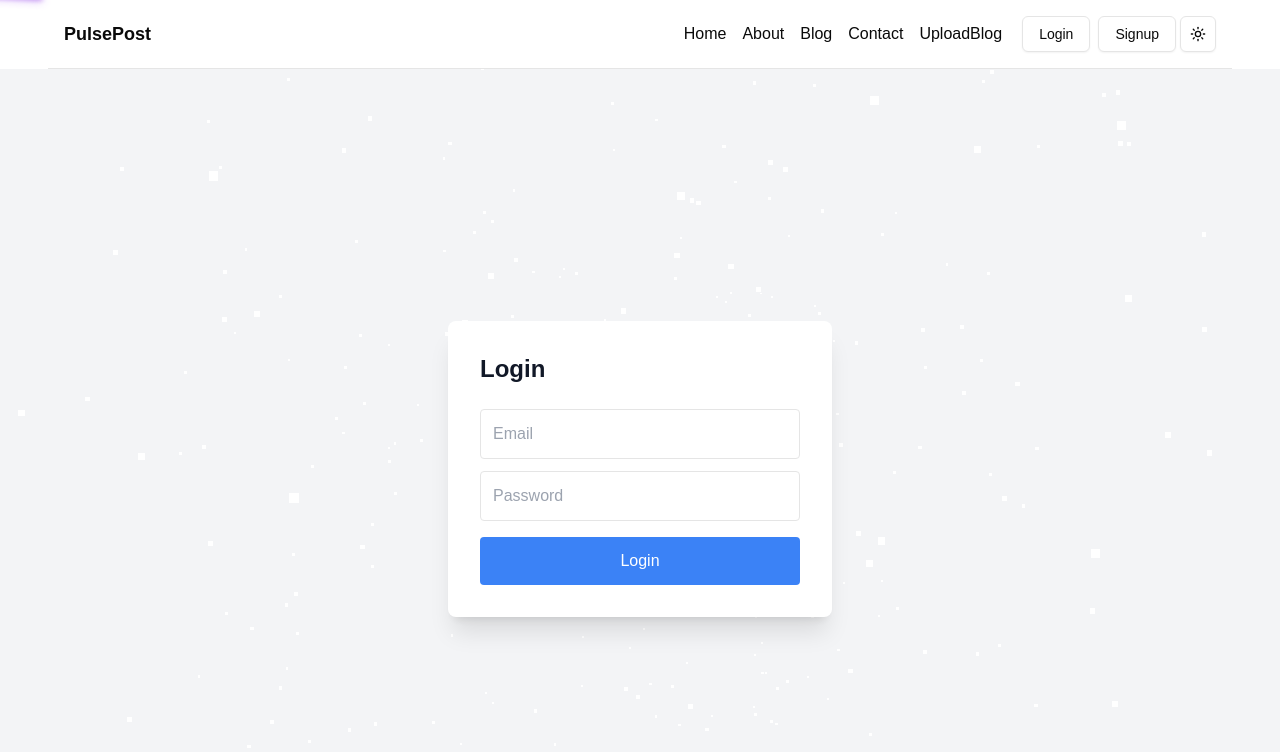
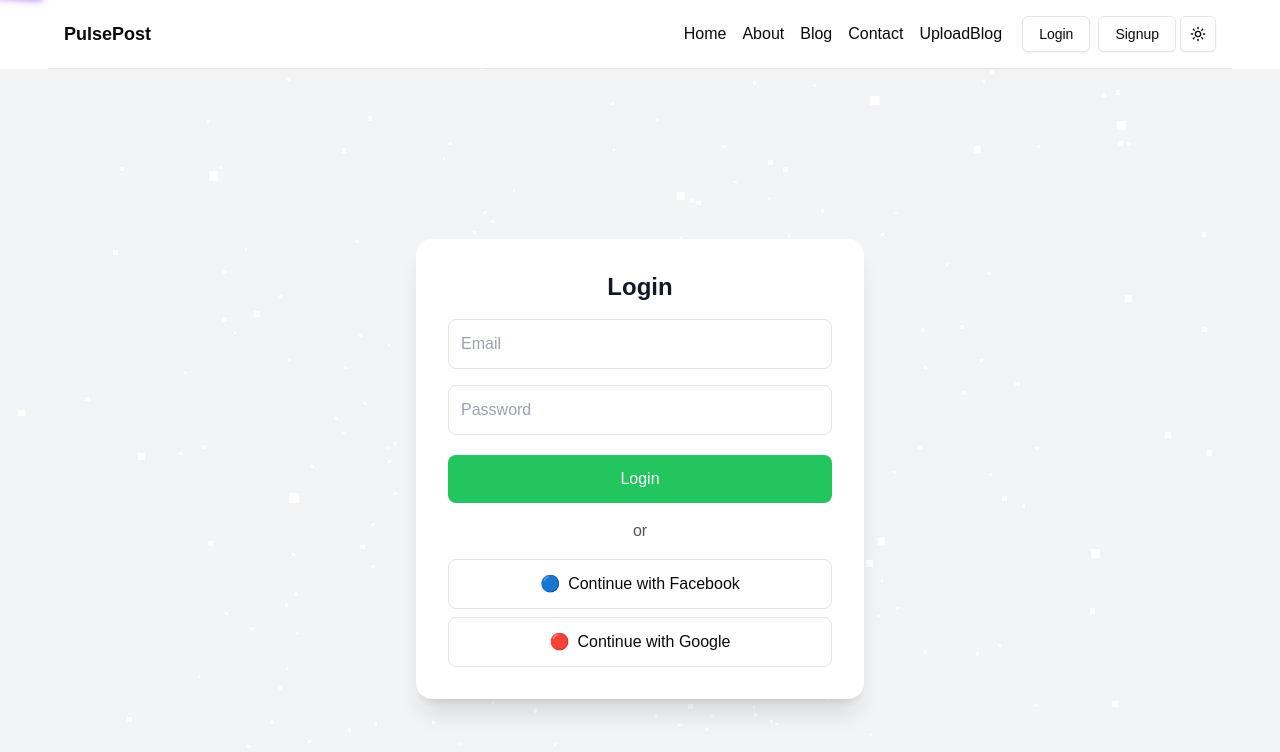
Before and after one commit to amreshkyadav998/PulsePost, a Next.js app: page /login in a window 1280 px wide. Shown: the top 752 px of the page. Built offline with nearby package versions, Linux system fonts and the light colour scheme.

Commit message:
some changes in ui of login

```diff
--- a/app/login/page.js
+++ b/app/login/page.js
@@ -25,19 +25,52 @@ export default function LoginPage() {
   };
 
   return (
-    <div className="relative min-h-screen flex items-center justify-center bg-gray-100 dark:bg-gray-900 transition-colors">
+    <div className="relative min-h-screen flex items-center justify-center bg-gray-100 dark:bg-black transition-colors px-4">
       <Toaster position="top-right" reverseOrder={false} />
 
       {/* Three.js Background */}
       <ThreeBackground />
 
-      <form onSubmit={handleSubmit} className="relative z-10 p-8 bg-white dark:bg-gray-800 shadow-xl rounded-lg max-w-sm w-full">
-        <h2 className="text-2xl font-semibold mb-6 text-gray-900 dark:text-white">Login</h2>
-        <input type="email" placeholder="Email" className="w-full p-3 border dark:border-gray-600 dark:bg-gray-700 dark:text-white rounded mb-3"
-          value={email} onChange={(e) => setEmail(e.target.value)} required />
-        <input type="password" placeholder="Password" className="w-full p-3 border dark:border-gray-600 dark:bg-gray-700 dark:text-white rounded mb-4"
-          value={password} onChange={(e) => setPassword(e.target.value)} required />
-        <button type="submit" className="w-full bg-blue-500 hover:bg-blue-600 text-white p-3 rounded">Login</button>
+      <form
+        onSubmit={handleSubmit}
+        className="relative z-10 bg-white dark:bg-gray-900 shadow-xl rounded-2xl p-6 sm:p-8 max-w-xs sm:max-w-sm md:max-w-md w-full"
+      >
+        <h2 className="text-center text-2xl font-bold mb-4 text-gray-900 dark:text-white">
+          Login
+        </h2>
+
+        {/* Input Fields */}
+        <div className="space-y-4">
+          <input
+            type="email" placeholder="Email"
+            className="w-full p-3 border rounded-lg dark:border-gray-600 dark:bg-gray-700 dark:text-white"
+            value={email} onChange={(e) => setEmail(e.target.value)} required
+          />
+          <input
+            type="password" placeholder="Password"
+            className="w-full p-3 border rounded-lg dark:border-gray-600 dark:bg-gray-700 dark:text-white"
+            value={password} onChange={(e) => setPassword(e.target.value)} required
+          />
+        </div>
+
+        {/* Login Button */}
+        <button
+          type="submit"
+          className="w-full bg-green-500 hover:bg-green-600 text-white p-3 rounded-lg mt-5 transition-all"
+        >
+          Login
+        </button>
+
+        {/* Alternative Login Methods */}
+        <div className="text-center text-gray-600 dark:text-gray-400 my-4">or</div>
+
+        <button className="w-full flex items-center justify-center gap-2 border p-3 rounded-lg dark:border-gray-600 dark:text-white">
+          <span>🔵</span> Continue with Facebook
+        </button>
+
+        <button className="w-full flex items-center justify-center gap-2 border p-3 rounded-lg mt-2 dark:border-gray-600 dark:text-white">
+          <span>🔴</span> Continue with Google
+        </button>
       </form>
     </div>
   );
--- a/app/signup/page.js
+++ b/app/signup/page.js
@@ -26,7 +26,7 @@ export default function SignupPage() {
   };
 
   return (
-    <div className="relative min-h-screen flex items-center justify-center bg-gray-100 dark:bg-gray-900 transition-colors px-4">
+    <div className="relative min-h-screen flex items-center justify-center bg-gray-100 dark:bg-black transition-colors px-4">
       <Toaster position="top-right" reverseOrder={false} />
 
       {/* Three.js Background */}
@@ -34,7 +34,7 @@ export default function SignupPage() {
 
       <form
         onSubmit={handleSubmit}
-        className="relative z-10 bg-white dark:bg-gray-800 shadow-xl rounded-2xl p-6 sm:p-8 max-w-xs sm:max-w-sm md:max-w-md w-full"
+        className="relative z-10 bg-white dark:bg-gray-900 shadow-xl rounded-2xl p-6 sm:p-8 max-w-xs sm:max-w-sm md:max-w-md w-full"
       >
         <h2 className="text-center text-2xl font-bold mb-4 text-gray-900 dark:text-white">
           Sign Up
```
